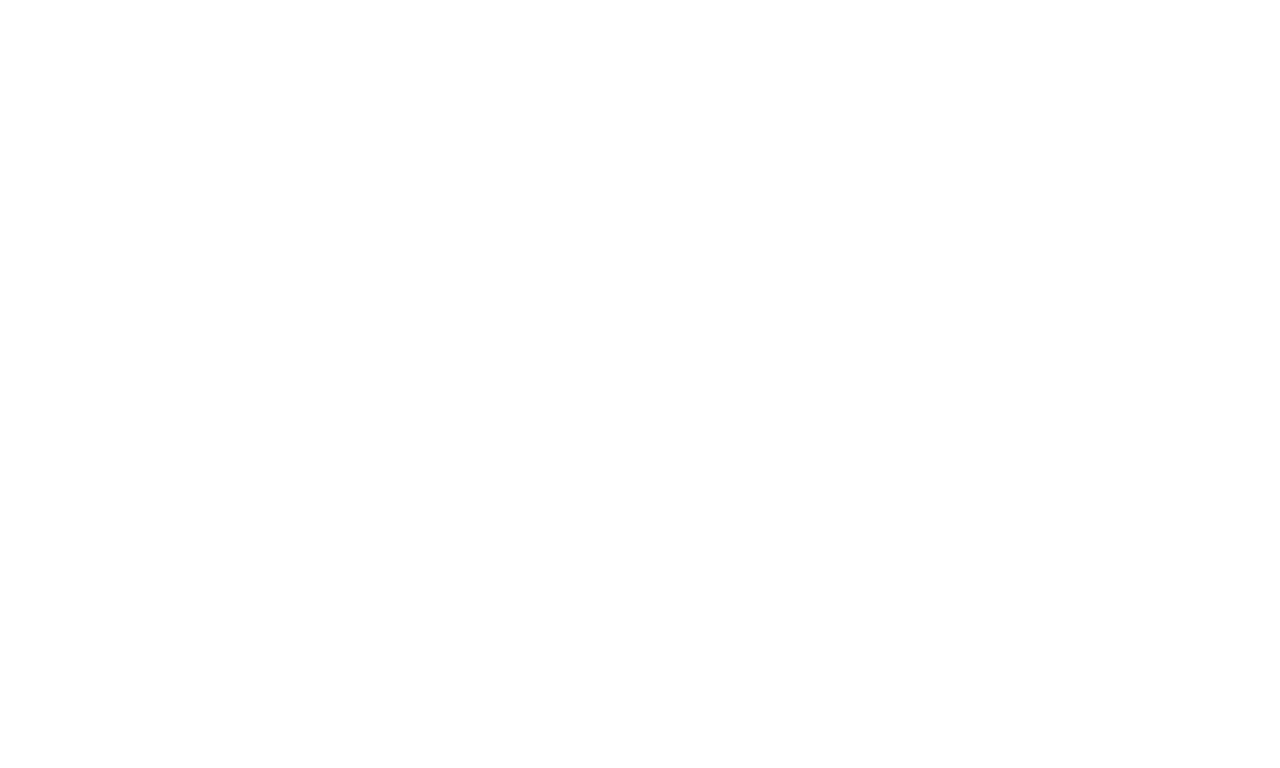
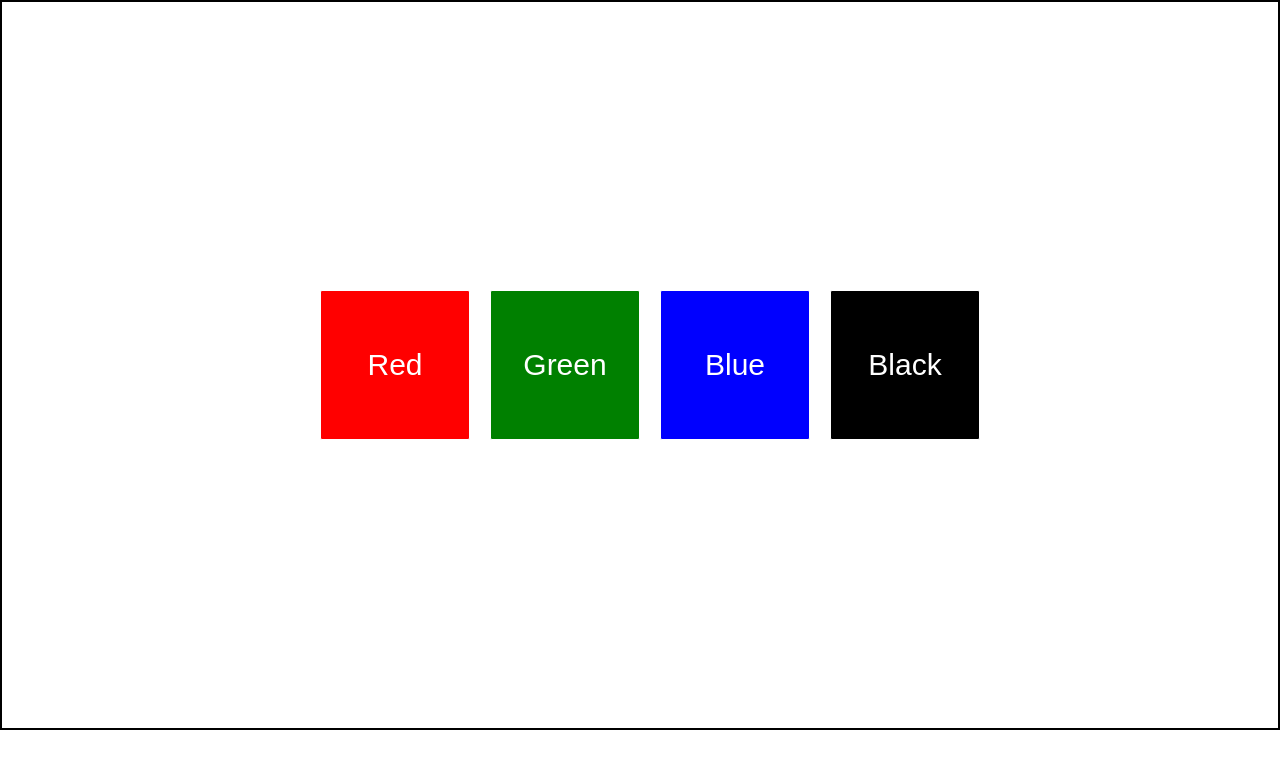
Before and after one commit to AlbinoKaushik/Color-Switcher, a plain HTML site: page index.html in a window 1280 px wide. Drawn offline with Linux system fonts and the light colour scheme.

Commit message:
Completed

```diff
--- a/index.html
+++ b/index.html
@@ -3,9 +3,17 @@
 <head>
     <meta charset="UTF-8">
     <meta name="viewport" content="width=device-width, initial-scale=1.0">
-    <title>Document</title>
+    <title>Color-Switch</title>
+    <link rel="stylesheet" href="style.css">
 </head>
 <body>
+    <button class="box" id="red">Red</button>
+    <button class="box" id="green">Green</button>
+    <button class="box" id="blue">Blue</button>
+    <button class="box" id="black">Black</button>
 
+
+
+    <script src="script.js"></script>
 </body>
 </html>
--- /dev/null
+++ b/script.js
@@ -0,0 +1,23 @@
+const body = document.querySelector("body")
+const red = document.querySelector("#red")
+const green = document.querySelector("#green")
+const blue = document.querySelector("#blue")
+const black = document.querySelector("#black")
+
+
+red.addEventListener("click",()=>{
+    body.style.backgroundColor = "red";
+    console.log("red");
+})
+green.addEventListener("click",()=>{
+    body.style.backgroundColor = "green";
+    console.log("green");
+})
+blue.addEventListener("click",()=>{
+    body.style.backgroundColor = "blue";
+    console.log("blue");
+})
+black.addEventListener("click",()=>{
+    body.style.backgroundColor = "black";
+    console.log("black");
+})
--- /dev/null
+++ b/style.css
@@ -0,0 +1,42 @@
+*{
+    margin: 0;
+    padding: 0;
+}
+
+body{
+    display: flex;
+    flex-wrap: wrap;
+    justify-content: center;
+    border: 2px solid black;
+    height: 726px;
+    align-items: center;
+}
+.box{
+    height: 150px;
+    width: 150px;
+    border: 1px solid white;
+    border-radius: 2px;
+    margin-left: 20px;
+    text-align: center;
+    font-size: 30px;
+}
+.box:hover{
+    cursor: pointer;
+}
+
+#red{
+    color: white;
+    background-color: red;
+}
+#green{
+    color: white;
+    background-color:green;
+}
+#blue{
+    color: white;
+    background-color:blue;
+}
+#black{
+    color:white;
+    background-color: black;
+}
```
Also changed, not shown: 1 other file.
